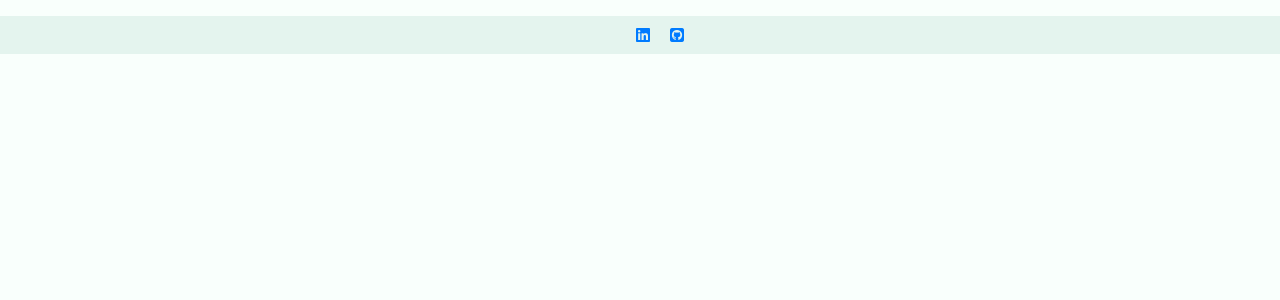
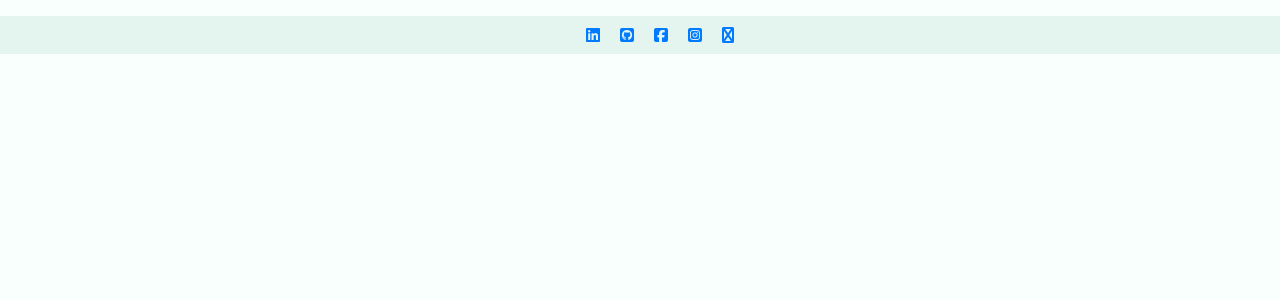
Before and after one commit to kschlough/kschlough_site, a Flask app: page / in a window 1280 px wide. Shown: the part 46-346 px from the top of the page. Run offline with Flask 2, Linux system fonts and the light colour scheme; data that the repository does not hold is empty; some libraries are stand-ins or nearby versions.

Commit message:
added more links to footer, gmail mailto is not showing up though

```diff
--- a/templates/base.html
+++ b/templates/base.html
@@ -6,19 +6,26 @@
 
     <title>{% block title %}Bookbot{% endblock %}</title>
 
+    <!-- bootstrap + base css reference -->
     <link rel="stylesheet" href="https://cdn.jsdelivr.net/npm/bootstrap@4.5.3/dist/css/bootstrap.min.css" integrity="sha384-TX8t27EcRE3e/ihU7zmQxVncDAy5uIKz4rEkgIXeMed4M0jlfIDPvg6uqKI2xXr2" crossorigin="anonymous">
     <link rel="stylesheet" href="/static/style.css">
 
+    <!-- jquery reference -->
     <script src="http://code.jquery.com/jquery-3.5.1.js"></script>
 
-    <script src="/static/bookbot.js"></script>
+    <!-- replace w/ new js file -->
+    <!-- <script src="/static/bookbot.js"></script> -->
 
-    <link href="<link rel="preconnect" href="https://fonts.gstatic.com">
+    <!-- not sure what this is -->
+    <!-- <link href="<link rel="preconnect" href="https://fonts.gstatic.com"> -->
 
+    <!-- google fonts reference -->
     <link href="https://fonts.googleapis.com/css2?family=Karla:wght@300&display=swap" rel="stylesheet">
 
+    <!-- fontawesome reference -->
     <script src="https://kit.fontawesome.com/66602e4649.js" crossorigin="anonymous"></script>
 
+    <!-- react + babel reference -->
     <script crossorigin src="https://unpkg.com/react@17/umd/react.development.js"></script>
     <script crossorigin src="https://unpkg.com/react-dom@17/umd/react-dom.development.js"></script>
     <script
@@ -66,19 +73,38 @@
             <a href="https://github.com/kschlough"><i class="fab fa-github-square"></i></a>
           </li>
           </h5>
+
+          <h5>
+            <li>
+              <a href="https://www.facebook.com/kate.schlough.5/"><i class="fab fa-facebook-square"></i></a>
+            </li>
+            </h5>
+
+            <h5>
+            <li>
+                <a href="https://www.instagram.com/kschlough/?hl=en"><i class="fab fa-instagram-square"></i></a>
+            </li>
+            </h5>
+
+            <h5>
+            <li>
+                <a href="mailto:krschlough@gmail.com"><i class="fab fa-envelope-square"></i></a>
+            </li>
+            </h5>
+
         </ul>
       </div>
 
 
 
 
-
+    <!-- more jquery reference -->
     <script src="https://code.jquery.com/jquery-3.5.1.slim.min.js" integrity="sha384-DfXdz2htPH0lsSSs5nCTpuj/zy4C+OGpamoFVy38MVBnE+IbbVYUew+OrCXaRkfj" crossorigin="anonymous"></script>
     <script src="https://cdn.jsdelivr.net/npm/popper.js@1.16.1/dist/umd/popper.min.js" integrity="sha384-9/reFTGAW83EW2RDu2S0VKaIzap3H66lZH81PoYlFhbGU+6BZp6G7niu735Sk7lN" crossorigin="anonymous"></script>
     <script src="https://cdn.jsdelivr.net/npm/bootstrap@4.5.3/dist/js/bootstrap.min.js" integrity="sha384-w1Q4orYjBQndcko6MimVbzY0tgp4pWB4lZ7lr30WKz0vr/aWKhXdBNmNb5D92v7s" crossorigin="anonymous"></script>
 
     <script src="http://code.jquery.com/jquery-2.0.0.min.js"></script>
-    <script src="static/bookbot.js"></script>
+    <!-- <script src="static/bookbot.js"></script> -->
 
   </body>
 </html>
```
